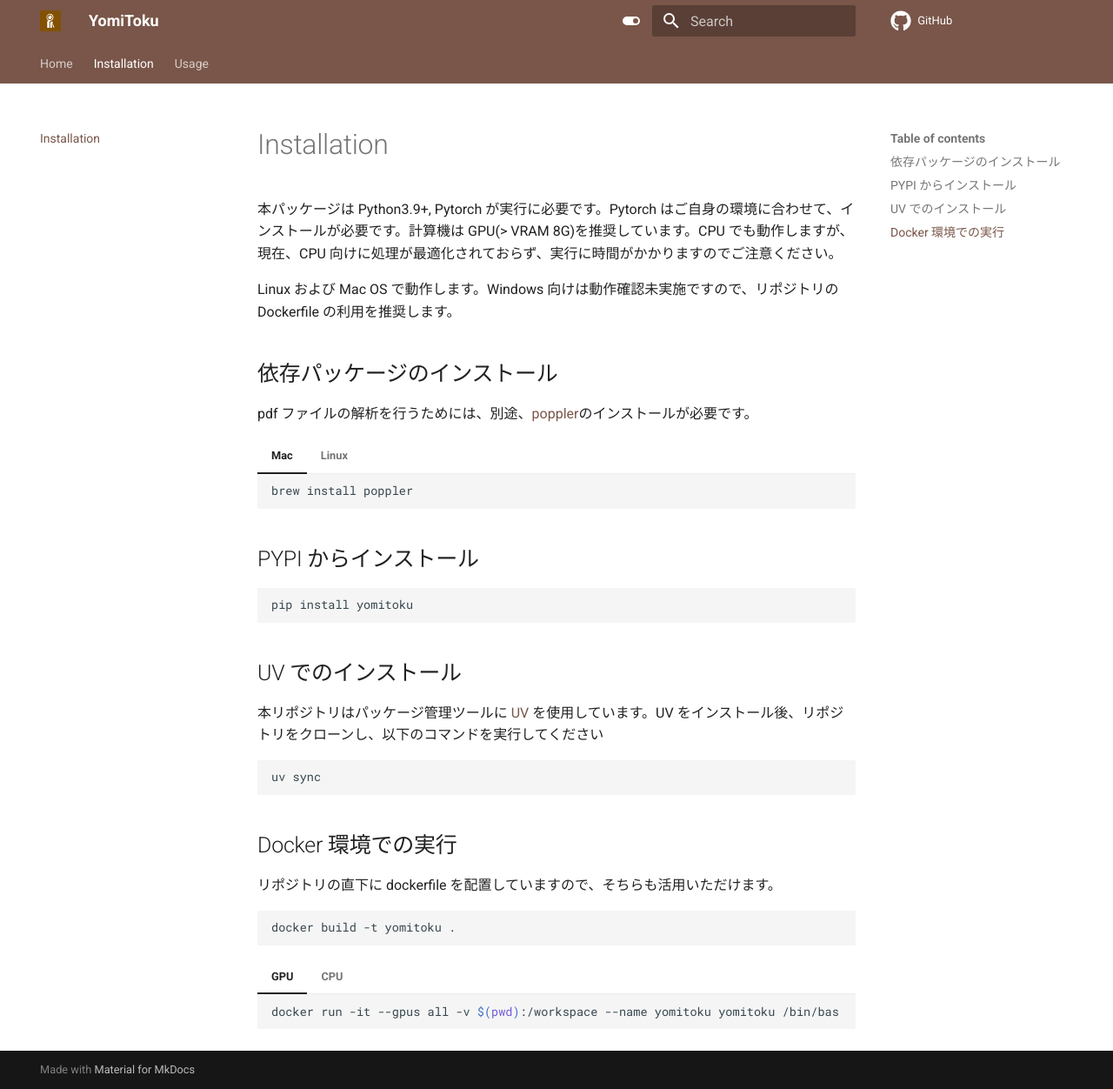
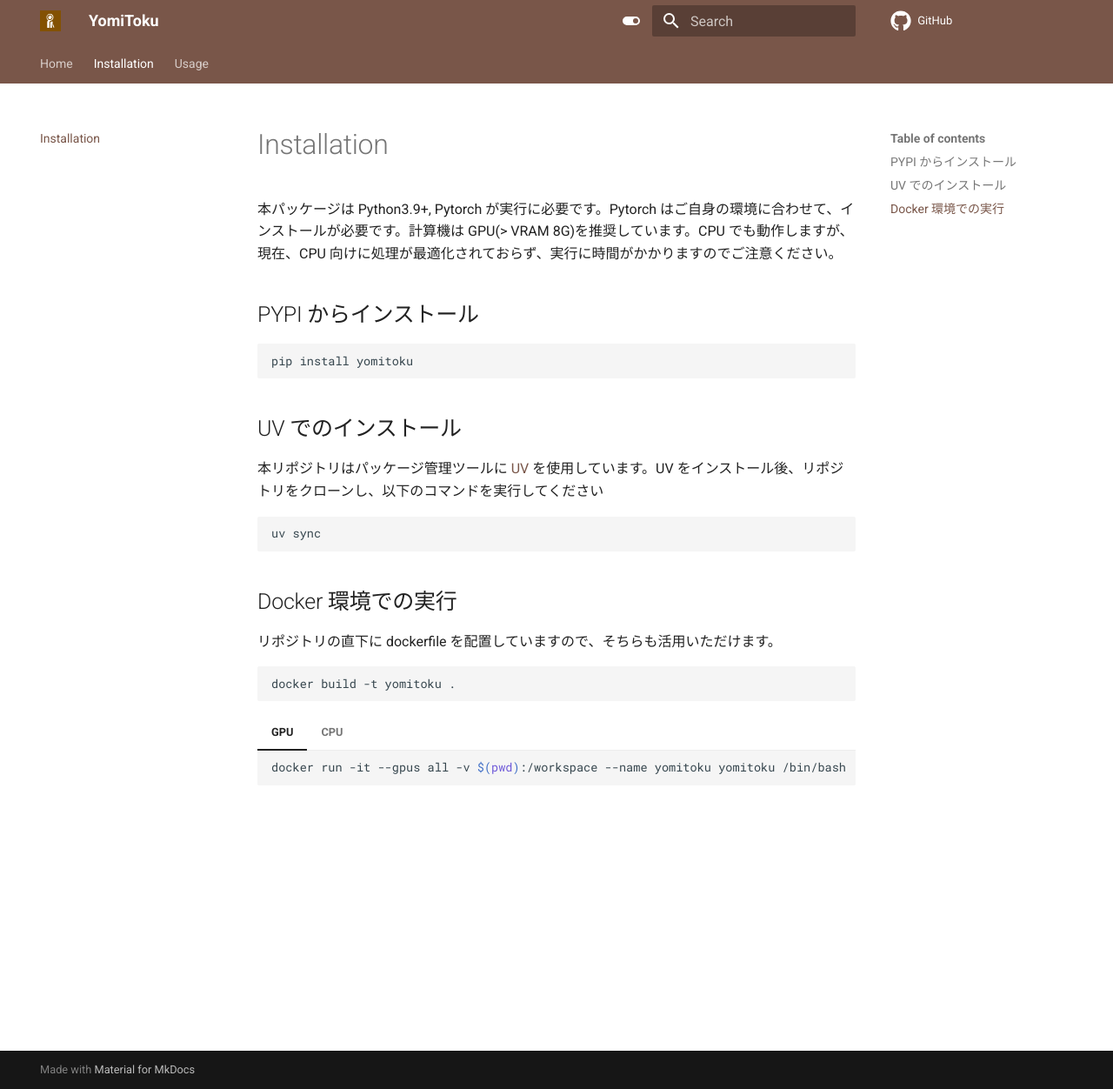
Before and after one commit to kotaro-kinoshita/yomitoku-dev, an MkDocs documentation site: the page built from docs/installation.md, in a window 1280 px wide and 1252 px high. Shown: the whole window at 87% size. Built offline with MkDocs 1.6.1 and Material for MkDocs 9.7.7, drawn with Linux system fonts in a browser that asks for light colours; comment, search, counter and statistics services are not loaded.

Commit message:
merge main

````diff
--- a/docs/installation.md
+++ b/docs/installation.md
@@ -1,24 +1,6 @@
 # Installation
 
 本パッケージは Python3.9+, Pytorch が実行に必要です。Pytorch はご自身の環境に合わせて、インストールが必要です。計算機は GPU(> VRAM 8G)を推奨しています。CPU でも動作しますが、現在、CPU 向けに処理が最適化されておらず、実行に時間がかかりますのでご注意ください。
-
-Linux および Mac OS で動作します。Windows 向けは動作確認未実施ですので、リポジトリの Dockerfile の利用を推奨します。
-
-## 依存パッケージのインストール
-
-pdf ファイルの解析を行うためには、別途、[poppler](https://poppler.freedesktop.org/)のインストールが必要です。
-
-=== "Mac"
-
-    ```
-    brew install poppler
-    ```
-
-=== "Linux"
-
-    ```
-    apt install poppler-utils -y
-    ```
 
 ## PYPI からインストール
 
@@ -45,11 +27,11 @@ docker build -t yomitoku .
 === "GPU"
 
     ```bash
-    docker run -it --gpus all -v $(pwd):/workspace --name yomitoku yomitoku /bin/bas
+    docker run -it --gpus all -v $(pwd):/workspace --name yomitoku yomitoku /bin/bash
     ```
 
 === "CPU"
 
     ```bash
-    docker run -it -v $(pwd):/workspace --name yomitoku yomitoku /bin/bas
+    docker run -it -v $(pwd):/workspace --name yomitoku yomitoku /bin/bash
     ```
````
Also changed, not shown: README.md (+14 -25 lines), 1 other file.
